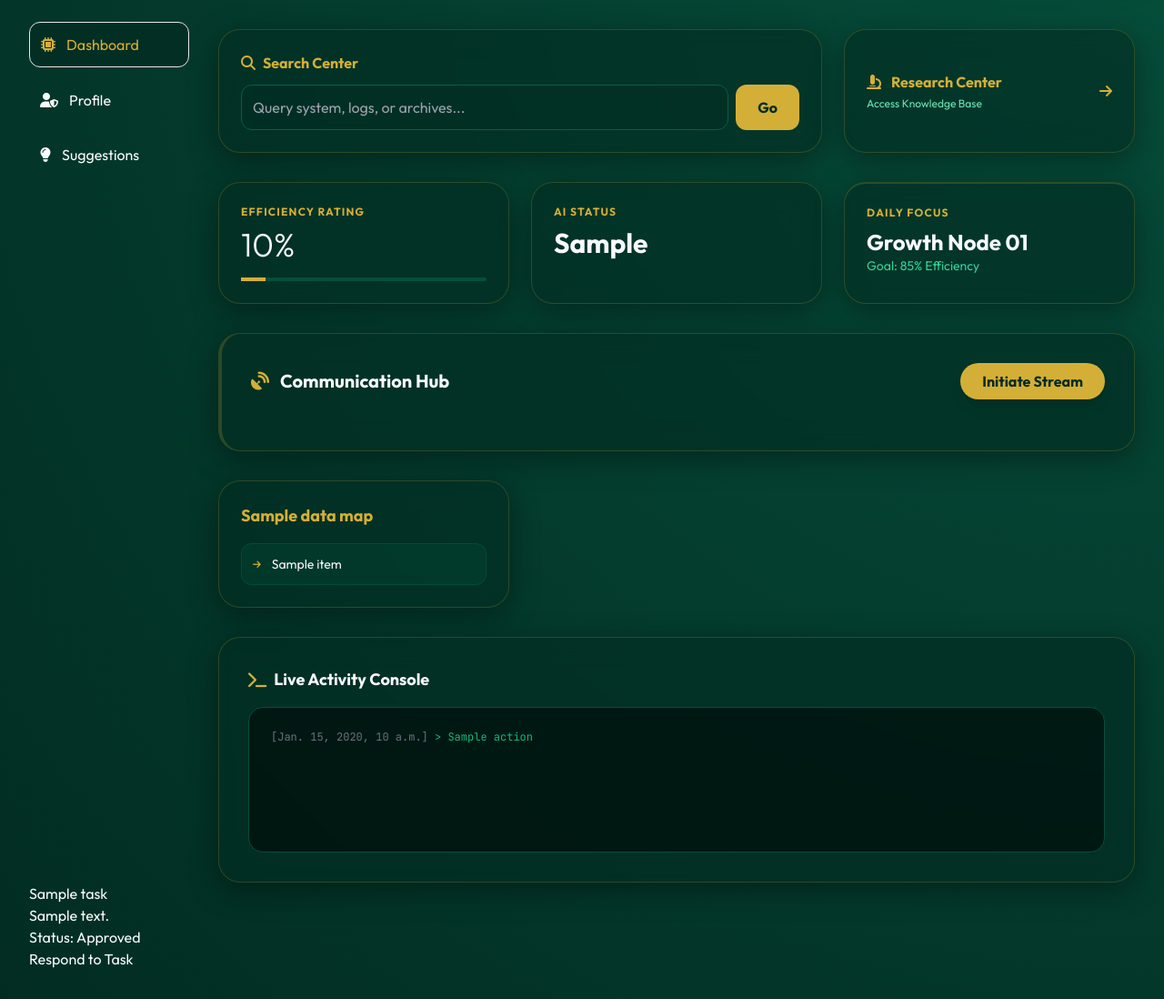
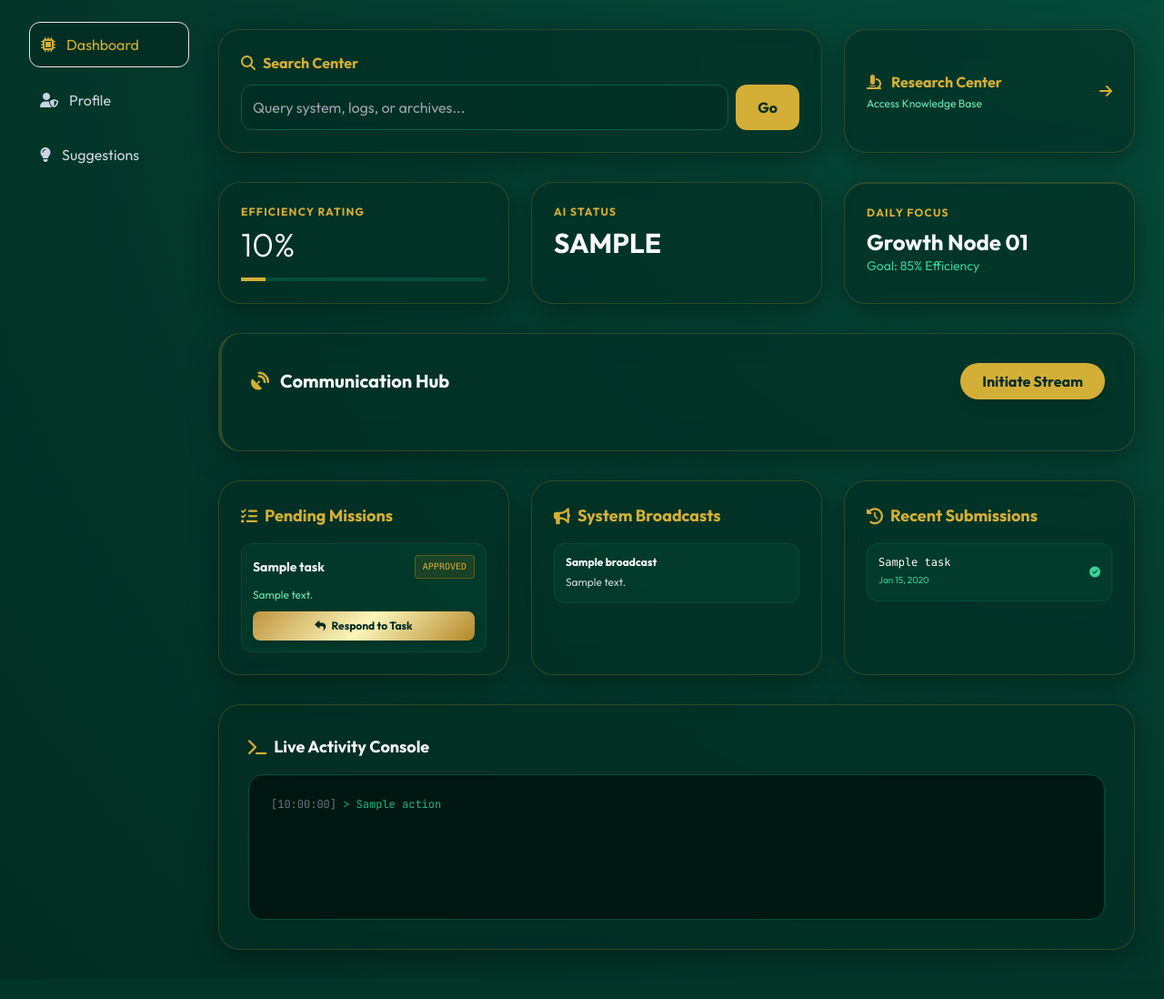
Before and after one commit to divineabraham888-cpu/divine-digital-forum, a Django app: template dashboard/templates/dashboard/worker_dashboard.html in a window 1280 px wide. Shown: the part 96-1194 px from the top of the page at 91% size. After the commit the page ends 1150 px from the top, so only its background shows below. Run offline with Django 5.2, Linux system fonts and the light colour scheme; the template is opened without the code that fills it: most values are stand-ins (such as "Sample title", 1, 10 or a date in 2020); some libraries are stand-ins or nearby versions.

Commit message:
Integrated task responses and fixed context columns on dashboard

```diff
--- a/dashboard/templates/dashboard/worker_dashboard.html
+++ b/dashboard/templates/dashboard/worker_dashboard.html
@@ -18,6 +18,7 @@
         .terminal-text { font-family: 'JetBrains Mono', monospace; }
         .hover-lift { transition: transform 0.3s ease; }
         .hover-lift:hover { transform: translateY(-5px); }
+        .gold-btn { background: linear-gradient(135deg, #bf953f, #fcf6ba, #b38728); color: #022c22; font-weight: bold; }
     </style>
 </head>
 <body class="min-h-screen p-4 md:p-8">
@@ -32,8 +33,8 @@
 
         <nav class="space-y-3">
             <a href="{% url 'dashboard:worker_dashboard' %}" class="flex items-center gap-3 p-3 rounded-xl bg-emerald-950/80 border border-gold/30 text-gold"><i class="fas fa-microchip"></i> Dashboard</a>
-            <a href="{% url 'dashboard:edit_worker_profile' request.user.id %}" class="flex items-center gap-3 p-3 rounded-xl hover:bg-emerald-900/40 transition"><i class="fas fa-user-shield"></i> Profile</a>
-            <a href="{% url 'dashboard:suggestion_box' %}" class="flex items-center gap-3 p-3 rounded-xl hover:bg-emerald-900/40 transition"><i class="fas fa-lightbulb"></i> Suggestions</a>
+            <a href="{% url 'dashboard:edit_worker_profile' request.user.id %}" class="flex items-center gap-3 p-3 rounded-xl hover:bg-emerald-900/40 transition text-slate-300"><i class="fas fa-user-shield"></i> Profile</a>
+            <a href="{% url 'dashboard:suggestion_box' %}" class="flex items-center gap-3 p-3 rounded-xl hover:bg-emerald-900/40 transition text-slate-300"><i class="fas fa-lightbulb"></i> Suggestions</a>
         </nav>
     </aside>
 
@@ -55,7 +56,7 @@
                 <h3 class="text-gold font-bold mb-3 flex items-center gap-2"><i class="fas fa-search"></i> Search Center</h3>
                 <form action="#" class="flex gap-2">
                     <input type="text" placeholder="Query system, logs, or archives..." class="w-full bg-emerald-950/50 border border-emerald-800 rounded-xl p-3 text-white focus:ring-2 focus:ring-gold outline-none">
-                    <button class="bg-gold text-emerald-950 px-6 rounded-xl font-bold hover:bg-amber-400 transition">Go</button>
+                    <button type="submit" class="bg-gold text-emerald-950 px-6 rounded-xl font-bold hover:bg-amber-400 transition">Go</button>
                 </form>
             </div>
             <div class="glass-panel p-6 rounded-3xl border-gold border flex items-center justify-between hover-lift cursor-pointer">
@@ -75,7 +76,7 @@
             </div>
             <div class="glass-panel p-6 rounded-3xl hover-lift">
                 <p class="text-gold text-xs font-bold uppercase tracking-widest mb-2">AI Status</p>
-                <h2 id="ai-status" class="text-3xl font-bold">{{ ai_health }}</h2>
+                <h2 id="ai-status" class="text-3xl font-bold uppercase">{{ ai_health }}</h2>
             </div>
             <div class="glass-panel p-6 rounded-3xl hover-lift border-gold border-t-2">
                 <p class="text-gold text-xs font-bold uppercase tracking-widest mb-2">Daily Focus</p>
@@ -101,25 +102,75 @@
         </div>
 
         <div class="grid grid-cols-1 md:grid-cols-3 gap-6">
-            {% for title, list in data_map %}
+
+            <div class="glass-panel p-6 rounded-3xl flex flex-col justify-between">
+                <div>
+                    <h3 class="font-bold text-lg mb-4 text-gold flex items-center gap-2"><i class="fas fa-tasks"></i> Pending Missions</h3>
+                    <ul class="space-y-3">
+                        {% for task in tasks %}
+                        <li class="p-3 bg-emerald-900/30 rounded-xl text-sm border border-emerald-800/50 space-y-2">
+                            <div class="flex justify-between items-center">
+                                <span class="font-bold text-slate-100">{{ task.title }}</span>
+                                <span class="text-[10px] bg-amber-500/10 border border-amber-500/30 text-gold px-2 py-0.5 rounded uppercase font-mono">{{ task.status }}</span>
+                            </div>
+                            <p class="text-xs text-emerald-300 leading-relaxed line-clamp-2">{{ task.description }}</p>
+                            <a href="{% url 'dashboard:submit_task' task.id %}" class="block text-center text-xs font-bold gold-btn py-2 rounded-lg mt-2 transition hover:brightness-110 shadow-md shadow-gold/10">
+                                <i class="fa-solid fa-reply mr-1"></i> Respond to Task
+                            </a>
+                        </li>
+                        {% empty %}
+                        <li class="p-3 bg-emerald-900/10 rounded-xl text-xs text-emerald-400 italic text-center border border-emerald-900/40">
+                            No pending operations assigned.
+                        </li>
+                        {% endfor %}
+                    </ul>
+                </div>
+            </div>
+
             <div class="glass-panel p-6 rounded-3xl">
-                <h3 class="font-bold text-lg mb-4 text-gold">{{ title }}</h3>
+                <h3 class="font-bold text-lg mb-4 text-gold flex items-center gap-2"><i class="fas fa-bullhorn"></i> System Broadcasts</h3>
                 <ul class="space-y-3">
-                    {% for item in list %}
-                    <li class="p-3 bg-emerald-900/30 rounded-xl text-sm border border-emerald-800/50 flex items-center gap-3">
-                        <i class="fas fa-arrow-right text-gold text-[10px]"></i> {{ item.title }}
+                    {% for broadcast in broadcasts %}
+                    <li class="p-3 bg-emerald-900/30 rounded-xl text-sm border border-emerald-800/50">
+                        <strong class="text-white block text-xs mb-1">{{ broadcast.title }}</strong>
+                        <p class="text-xs text-slate-300 leading-relaxed">{{ broadcast.message }}</p>
+                    </li>
+                    {% empty %}
+                    <li class="p-3 bg-emerald-900/10 rounded-xl text-xs text-emerald-400 italic text-center border border-emerald-900/40">
+                        No system announcements active.
                     </li>
                     {% endfor %}
                 </ul>
             </div>
-            {% endfor %}
+
+            <div class="glass-panel p-6 rounded-3xl">
+                <h3 class="font-bold text-lg mb-4 text-gold flex items-center gap-2"><i class="fas fa-history"></i> Recent Submissions</h3>
+                <ul class="space-y-3">
+                    {% for submission in submissions %}
+                    <li class="p-3 bg-emerald-900/30 rounded-xl text-sm border border-emerald-800/50 flex justify-between items-center">
+                        <div class="truncate pr-2">
+                            <span class="text-white text-xs block truncate font-mono">{{ submission.task.title }}</span>
+                            <span class="text-[10px] text-emerald-400">{{ submission.submitted_at|date:"M d, Y" }}</span>
+                        </div>
+                        <i class="fas fa-check-circle text-emerald-400 text-xs shrink-0"></i>
+                    </li>
+                    {% empty %}
+                    <li class="p-3 bg-emerald-900/10 rounded-xl text-xs text-emerald-400 italic text-center border border-emerald-900/40">
+                        No historical entries found.
+                    </li>
+                    {% endfor %}
+                </ul>
+            </div>
+
         </div>
 
         <div class="glass-panel p-8 rounded-3xl">
             <h3 class="text-lg font-bold mb-4 flex items-center gap-2"><i class="fas fa-terminal text-gold"></i> Live Activity Console</h3>
             <div class="terminal-text bg-black/50 p-6 rounded-2xl border border-emerald-900 h-40 overflow-y-auto text-emerald-500 text-xs">
                 {% for log in activities %}
-                <p class="mb-1"><span class="text-gray-500">[{{ log.timestamp }}]</span> > {{ log.action }}</p>
+                <p class="mb-1"><span class="text-gray-500">[{{ log.timestamp|date:"H:i:s" }}]</span> > {{ log.action }}</p>
+                {% empty %}
+                <p class="text-gray-600 italic">> Console initialized... Listening for operational events...</p>
                 {% endfor %}
             </div>
         </div>
@@ -127,7 +178,7 @@
 </div>
 
 <script>
-    // Communication Hub
+    // Communication Hub Peer Session Initializer
     document.getElementById('btn-start-session').addEventListener('click', () => {
         const peer = new Peer("{{ request.user.username }}", { host: 'localhost', port: 9000, path: '/' });
         peer.on('open', (id) => {
@@ -136,34 +187,21 @@
         });
     });
 
-    // AI Monitor
+    // API Efficiency Monitor Telemetry Loop
     setInterval(() => {
-        fetch("{% url 'dashboard:check_efficiency' %}")
+        fetch("{% url 'dashboard:check_efficiency_api' %}") // Adjusted to match views.py naming structure
             .then(res => res.json())
             .then(data => {
                 const aiStatus = document.getElementById('ai-status');
                 if (data.score < 70) {
                     aiStatus.innerText = "CRITICAL";
-                    aiStatus.classList.add('text-red-500');
+                    aiStatus.className = "text-3xl font-bold text-red-500 uppercase";
                 } else {
                     aiStatus.innerText = "OPTIMAL";
-                    aiStatus.classList.remove('text-red-500');
+                    aiStatus.className = "text-3xl font-bold text-emerald-400 uppercase";
                 }
-            });
+            }).catch(err => console.log("Telemetry check skipped."));
     }, 30000);
 </script>
 </body>
 </html>
-{% for task in tasks %}
-    <div class="task-card">
-        <h4>{{ task.title }}</h4>
-        <p>{{ task.description }}</p>
-        <p>Status: <span class="badge">{{ task.status }}</span></p>
-
-        <a href="{% url 'dashboard:submit_task' task.id %}" class="btn btn-primary">
-            Respond to Task
-        </a>
-    </div>
-{% empty %}
-    <p>No pending tasks assigned to you.</p>
-{% endfor %}
```
